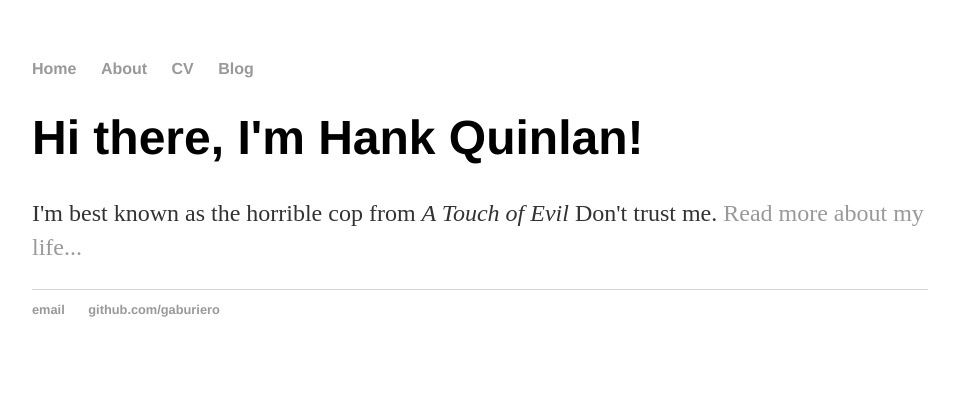
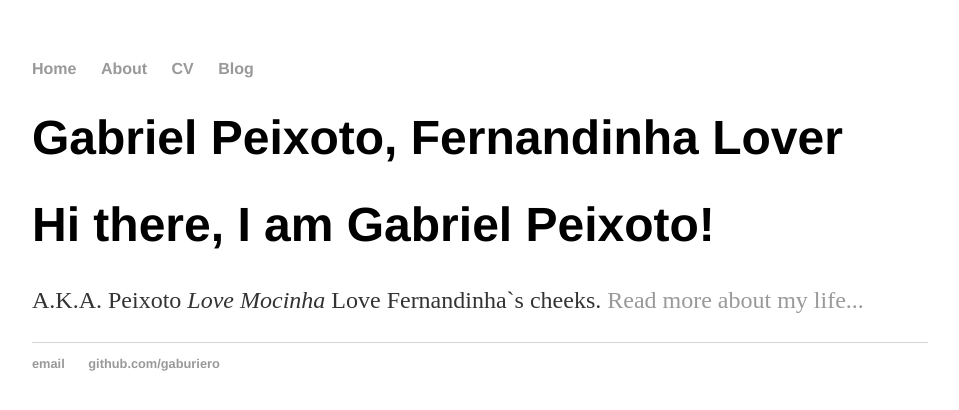
Before and after one commit to gaburiero/gaburiero.github.io, a Jekyll site: the page built from index.html, in a window 1280 px wide. Shown: the top 410 px of the page, without its empty margins (160-1119 px from the left). Built offline with Jekyll 4.4.1, drawn with Linux system fonts in a browser that asks for light colours.

Commit message:
make some changes in main index.html file

```diff
--- a/index.html
+++ b/index.html
@@ -2,6 +2,7 @@
 layout: default
 title: Gabriel Peixoto, Fernandinha Lover
 ---
+	<h1>{{ page.title }}</h1>
 
-	<h1>Hi there, I'm Hank Quinlan!</h1>
-	<p>I'm best known as the horrible cop from <em>A Touch of Evil</em> Don't trust me. <a href="/about">Read more about my life...</a></p>
+	<h1>Hi there, I am Gabriel Peixoto!</h1>
+	<p>A.K.A. Peixoto <em>Love Mocinha</em> Love Fernandinha`s cheeks. <a href="/about">Read more about my life...</a></p>
```
